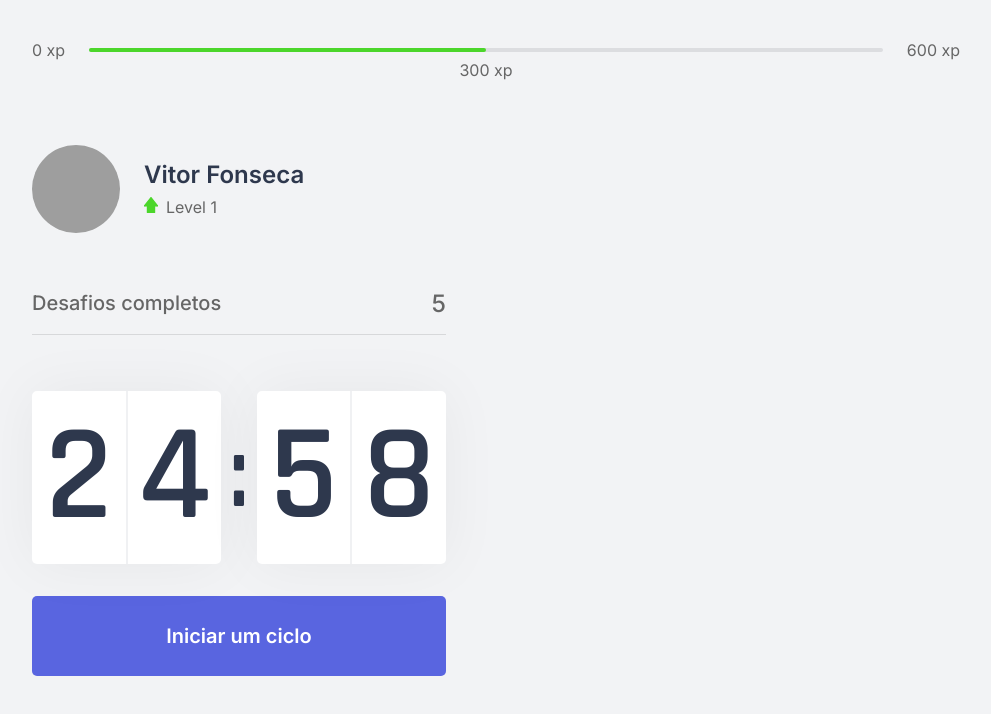
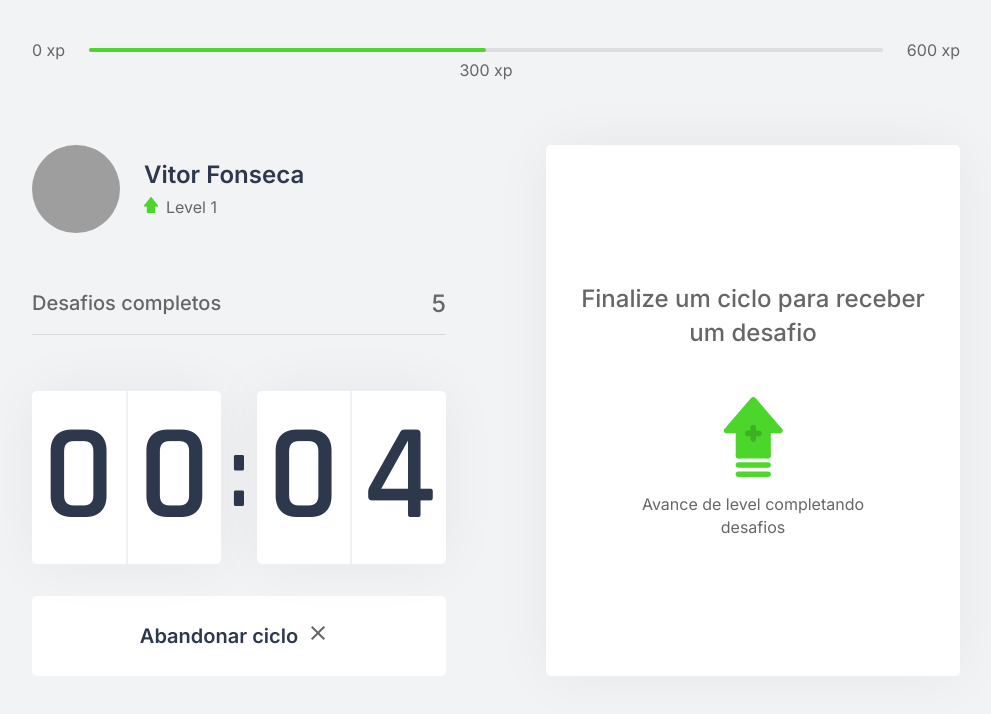
Before and after one commit to rvitor5197/NLW-4-Moveit-NextJs, a Next.js app: page / in a window 1280 px wide. Both pictures are taken after a click on the button "Iniciar um ciclo". Shown: the top 714 px of the page, without its empty margins (144-1135 px from the left). Built offline with nearby package versions, Linux system fonts and the light colour scheme; grey boxes are pictures that could not be loaded.

Commit message:
finalize countdown and init challengeBox

```diff
--- /dev/null
+++ b/src/components/ChallengeBox.tsx
@@ -0,0 +1,15 @@
+import styles from '../styles/components/ChallengeBox.module.css';
+
+export function ChallengeBox() {
+    return (
+        <div className={styles.challengeBoxContainer}>
+            <div className={styles.challengeNotActive}>
+                <strong>Finalize um ciclo para receber um desafio</strong>
+                <p>
+                    <img src="icons/level-up.svg" alt="Level-up" />
+                    Avance de level completando desafios
+                </p>
+            </div>
+        </div>
+    );
+}
--- a/src/components/Countdown.tsx
+++ b/src/components/Countdown.tsx
@@ -1,10 +1,13 @@
 import { useState, useEffect } from 'react';
 import styles from '../styles/components/Countdown.module.css';
 
+let countdownTimeout: NodeJS.Timeout;
+
 export function Countdown() {
 
-    const [time, setTime] = useState(25 * 60);
-    const [active, setActive] = useState(false);
+    const [time, setTime] = useState(0.1 * 60);
+    const [isActive, setIsActive] = useState(false);
+    const [hasFinished, setHasFinished] = useState(false);
 
     const minutes = Math.floor(time / 60);
     const seconds = time % 60;
@@ -13,16 +16,26 @@
     const [secondLeft, secondRight] = String(seconds).padStart(2, '0').split('');
 
     function startCountdown() {
-        setActive(true);
+        setIsActive(true);
+    }
+
+    function resetCountdown() {
+        clearTimeout(countdownTimeout);
+        setIsActive(false);
+        setTime(25 * 60);
     }
 
     useEffect(() => {
-        if (active && time > 0) {
-            setTimeout(() => {
+        if (isActive && time > 0) {
+            countdownTimeout = setTimeout(() => {
                 setTime(time - 1);
             }, 1000);
+        } else if (isActive && time === 0) {
+            setHasFinished(true);
+            setIsActive(false);
         }
-    }, [active, time])
+
+    }, [isActive, time])
 
     return (
         <div>
@@ -38,12 +51,38 @@
                 </div>
             </div>
 
+            {hasFinished ? (
+                <button
+                    disabled
+                    className={styles.countdownButton}
+                >
+                    Ciclo encerrado<span><img src="icons/checkbw.svg" alt="icon-check" /></span>
+                </button>
+            ) : (
+                    <>
+                        {isActive ? (
+                            <button
+                                type="button"
+                                className={`${styles.countdownButton} ${styles.countdownButtonActive}`}
+                                onClick={resetCountdown}>
+
+                                Abandonar ciclo<span><img src="icons/close.svg" alt="icon-close" /></span>
+                            </button>
+                        ) : (
                                 <button
                                     type="button"
                                     className={styles.countdownButton}
                                     onClick={startCountdown}>
+
                                     Iniciar um ciclo
                                 </button>
+                            )
+                        }
+
+                    </>
+                )
+            }
+
 
         </div>
     );
--- a/src/pages/index.tsx
+++ b/src/pages/index.tsx
@@ -7,6 +7,7 @@
 import { Countdown } from "../components/Countdown";
 
 import Head from 'next/head';
+import { ChallengeBox } from "../components/ChallengeBox";
 
 export default function Home() {
   return (
@@ -27,7 +28,7 @@
         </div>
 
         <div>
-
+          <ChallengeBox />
         </div>
 
       </section>
--- /dev/null
+++ b/src/styles/components/ChallengeBox.module.css
@@ -0,0 +1,40 @@
+.challengeBoxContainer {
+    height: 100%;
+
+    background: var(--white);
+    border-radius: 5px;
+    box-shadow: 0 0 60px rgba(0, 0, 0, 0.05);
+    padding: 1.5rem 2rem;
+
+    display: flex;
+    flex-direction: column;
+    align-items: center;
+    justify-content: center;
+
+    text-align: center;
+}
+
+.challengeNotActive {
+    display: flex;
+    flex-direction: column;
+    align-items: center;
+}
+
+.challengeNotActive strong {
+    font-size: 1.5rem;
+    font-weight: 500;
+    line-height: 1.4;
+}
+
+.challengeNotActive p {
+    display: flex;
+    flex-direction: column;
+    align-items: center;
+    line-height: 1.4;
+    max-width: 70%;
+    margin-top: 3rem;
+}
+
+.challengeNotActive p img {
+    margin-bottom: 1rem;
+}
--- a/src/styles/components/Countdown.module.css
+++ b/src/styles/components/Countdown.module.css
@@ -60,6 +60,24 @@
     transition: background-color 0.2s;
 }
 
-.countdownButton:hover {
+.countdownButton:not(:disabled):hover {
     background: var(--blue-dark);
 }
+
+.countdownButtonActive {
+    background: var(--white);
+    color: var(--title);
+}
+
+.countdownButtonActive:not(:disabled):hover {
+    background: var(--red);
+    color: var(--white);
+}
+
+.countdownButton:disabled {
+    background: var(--white);
+    color: var(--text);
+    cursor: not-allowed;
+    justify-content: space-evenly;
+    border-bottom: 4px solid var(--green);
+}
```
Also changed, not shown: public/icons/checkbw.svg (added). Lines whose indentation alone changed are shown as unchanged.
